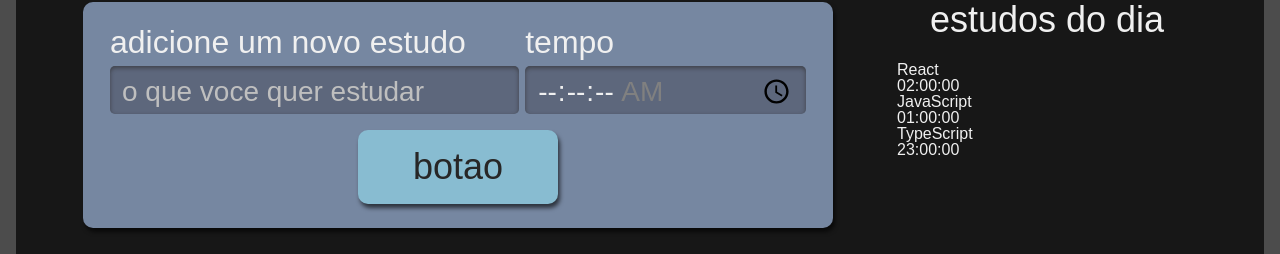
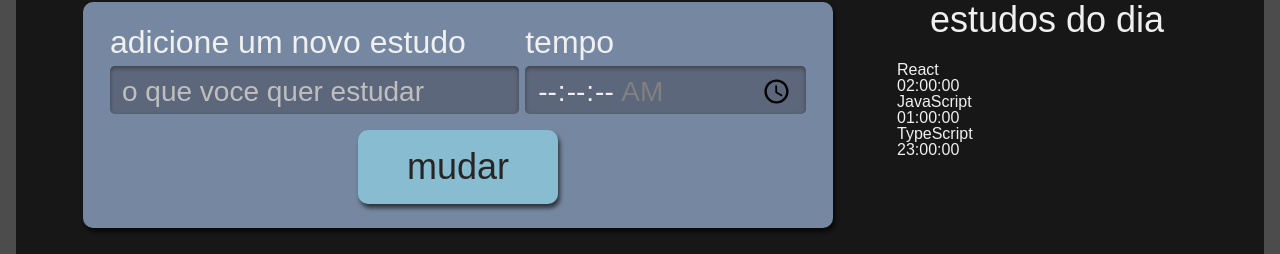
Before and after one commit to MichaelMoranis/app-studies, a React (Create React App) app: page / in a window 1280 px wide. Shown: the part 273-527 px from the top of the page. Built offline with nearby package versions, Linux system fonts and the light colour scheme.

Commit message:
feat: using interface and props

```diff
--- a/src/components/Button/index.tsx
+++ b/src/components/Button/index.tsx
@@ -1,11 +1,15 @@
 import React from "react";
 import styles from "./botao.module.scss"
 
-class Button extends React.Component {
+interface ButtonProps {
+  children: React.ReactNode;
+}
+
+class Button extends React.Component<ButtonProps> {
   render() {
     return (
       <button className={styles.botao}>
-        botao
+        {this.props.children}
       </button>
     )
   }
--- a/src/components/Form/index.tsx
+++ b/src/components/Form/index.tsx
@@ -1,6 +1,6 @@
 import React from "react";
+import styles from  "./form.module.scss"
 import Button from "../Button";
-import styles from  "./form.module.scss"
 
 class Formulario extends React.Component {
   render() {
@@ -28,7 +28,9 @@
              required
            />
         </div>
-        <Button />
+        <Button>
+          mudar
+        </Button>
       </form>
     )
   }
--- a/src/components/pages/App.tsx
+++ b/src/components/pages/App.tsx
@@ -6,7 +6,7 @@
 function App() {
   return (
     <div className={styles.AppStyle}>
-      <Formulario  />
+      <Formulario />
       <List />
     </div>
   );
--- a/tsconfig.json
+++ b/tsconfig.json
@@ -18,6 +18,7 @@
     "resolveJsonModule": true,
     "isolatedModules": true,
     "noEmit": true,
+    "noImplicitAny": false,
     "jsx": "react-jsx",
     "plugins": [{ "name": "typescript-plugin-css-modules" }]
   },
```
